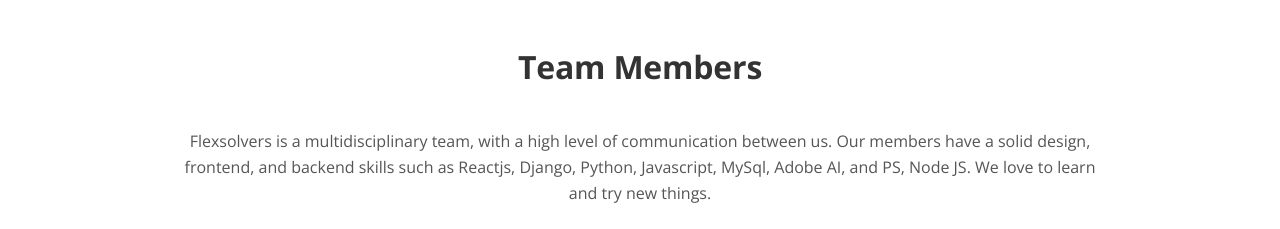
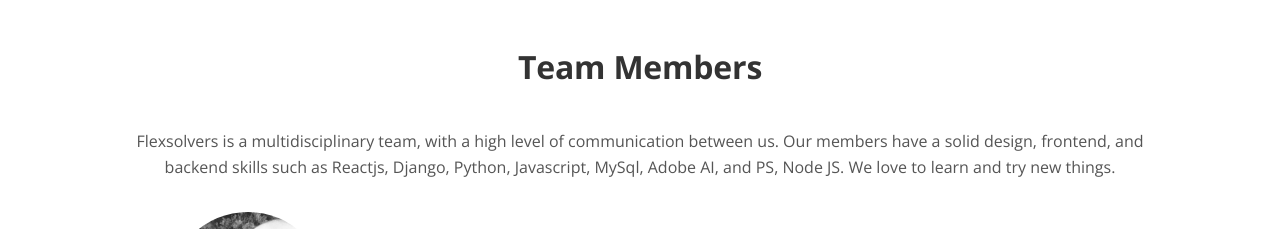
Before and after one commit to untalinfo/bomberbot-landing, a plain HTML site: page index.html in a window 1280 px wide. Shown: the part 3200-3429 px from the top of the page. Drawn offline with nearby package versions, Linux system fonts and the light colour scheme.

Commit message:
fix css style in section team mediaquery min-width=360px

```diff
--- a/css/styles.css
+++ b/css/styles.css
@@ -1181,9 +1181,18 @@ a:hover.back-to-top {
 /*****************************/
 
 /* Min-width width 414px */
+@media (min-width: 360px) {
+
+	.slider-2 .container p {
+		margin: 2rem 3rem;
+	}
+	/* end of team */
+}
+
+/* Min-width width 414px */
 @media (min-width: 412px) {
 
-	/* tema */
+	/* team */
 	.slider-2 .icon-container {
 		text-align: center;
 	}
```
